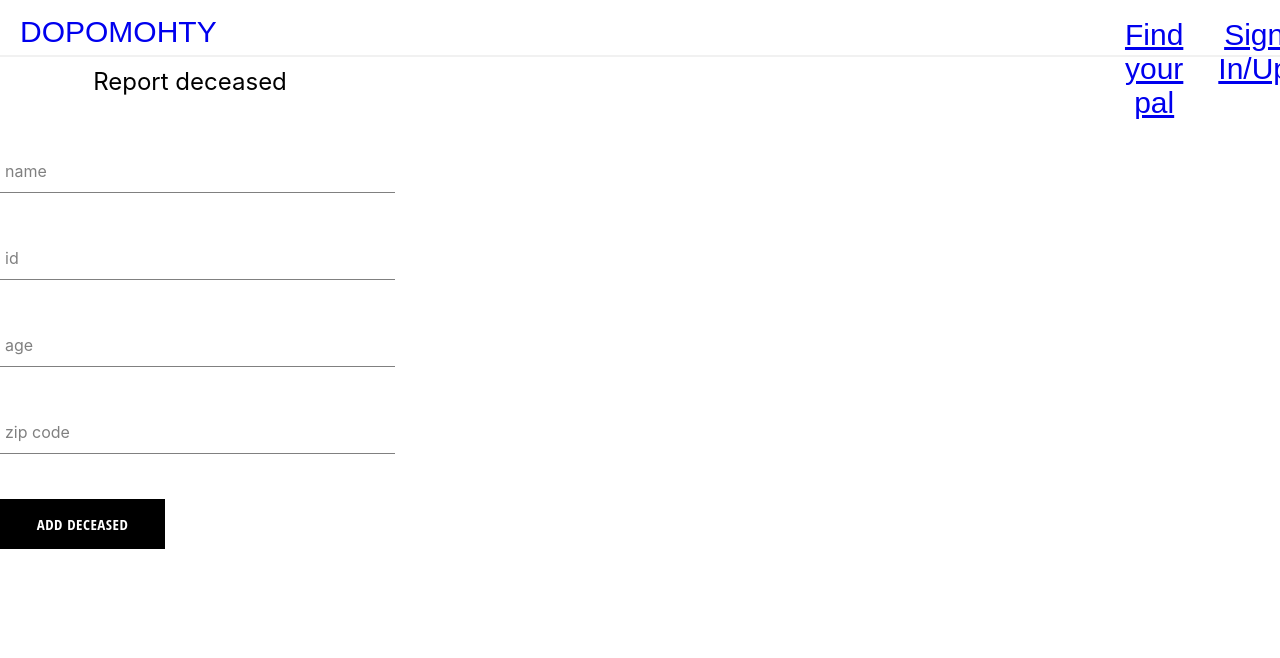
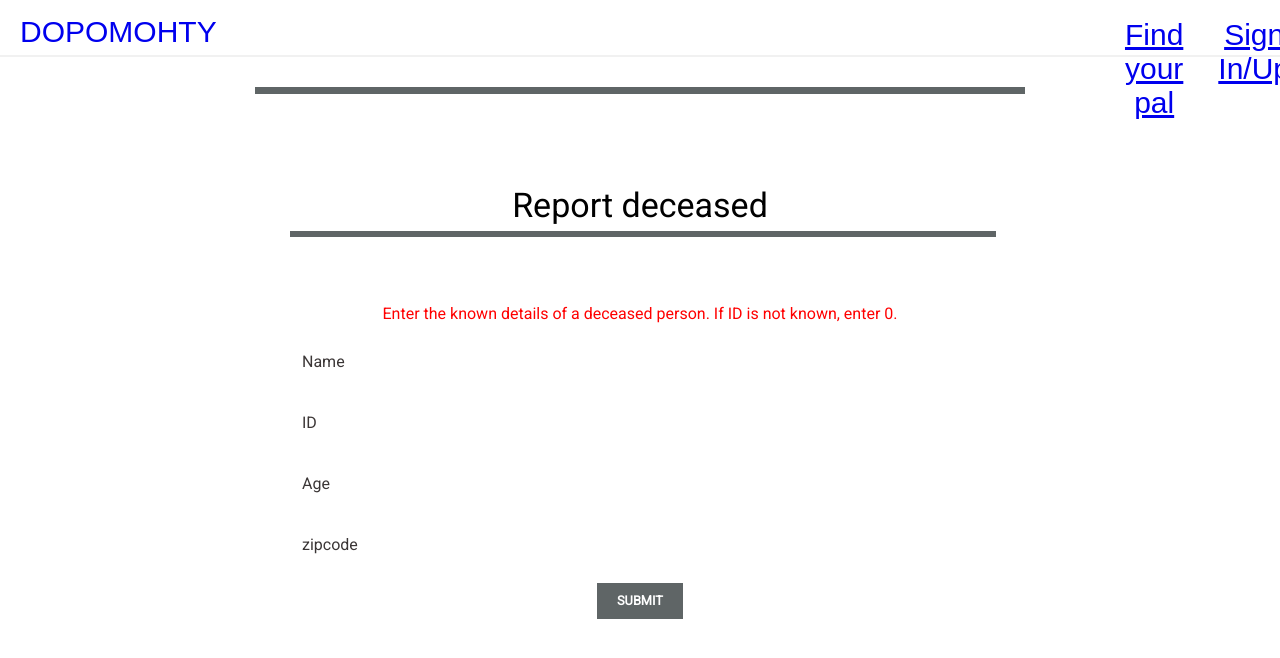
Before and after one commit to Achudan/dopomhty, a React (Create React App) app: page /decesedregistry in a window 1280 px wide. Shown: the top 658 px of the page. Built offline with nearby package versions, Linux system fonts and the light colour scheme; no server answers; what google-maps-react would draw is missing.

Commit message:
form uniqueness

```diff
--- a/src/pages/DeceasedRegistry/deceasedRegistry.component.jsx
+++ b/src/pages/DeceasedRegistry/deceasedRegistry.component.jsx
@@ -1,7 +1,8 @@
 import React from "react";
-import FormInput from "../../components/Form-Input/form-input.component";
+// import FormInput from "../../components/Form-Input/form-input.component";
 import './deceasedRegistry.style.scss'
-import CustomButton from "../../components/Custom-Button/custom-button.component";
+import '../SafeCheck/safecheck.style.scss'
+// import CustomButton from "../../components/Custom-Button/custom-button.component";
 import { useState } from "react/cjs/react.development";
 import {createDeceasedPeopleDocument} from "../../firebase/firebase.utils"
 import uuid4  from 'uuidv4';
@@ -40,9 +41,9 @@ const DeceasedRegistry = () => {
         }
     }
     return (
-        <div className="sign-up">
-            <h2 className="title">Report deceased</h2>
-            <form onSubmit={handleSubmit}>
+        <div className="qfc-container">
+            <h4>Report deceased</h4>
+            {/* <form onSubmit={handleSubmit}>
                 <FormInput name="name" type="text" value={state.name} handleChange={(e) => handleChange(e)} label="Name" required />
                 <FormInput name="id" type="text" value={state.id} handleChange={(e) => handleChange(e)} label="ID" required />
                 <FormInput name="age" type="number" value={state.age} handleChange={(e) => handleChange(e)} label="Age" required />
@@ -50,11 +51,35 @@ const DeceasedRegistry = () => {
                 <div className="buttons">
                     <CustomButton type="submit">Add deceased</CustomButton>
                 </div>
-                {/* <button type="submit">Sign Up</button> */}
                 {
                     completed?<p>Rest in peace</p>:<div></div>
                 }
-            </form>
+            </form> */}
+            <form onSubmit={handleSubmit}>
+            <div>
+                <p style={{'color':'red'}}>Enter the known details of a deceased person. If ID is not known, enter 0.</p>
+                <div>
+                    <input placeholder="Name" name="name" type="text" value={state.name} onChange={(e) => handleChange(e)} label="Name" required />
+                </div>
+                <div>
+                    <input placeholder="ID" name="id" type="text" value={state.id} onChange={(e) => handleChange(e)} label="ID" required/>
+                </div>
+                <div>
+                    <input placeholder="Age" name="age" type="number" value={state.age} onChange={(e) => handleChange(e)} label="Age" required />
+                </div>
+                <div>
+                    <input placeholder="zipcode" name="zipcode" type="zipcode" value={state.zipcode} onChange={(e) => handleChange(e)} label="Zip Code" required />
+                </div>
+
+
+                <div>
+                    <button type="submit">Submit</button>
+                </div>
+                {
+                    completed?<p>Information is stored. Rest in peace</p>:<div></div>
+                }
+            </div>
+        </form>
         </div>
     )
 }
--- a/src/pages/SafeCheck/safecheck.page.jsx
+++ b/src/pages/SafeCheck/safecheck.page.jsx
@@ -30,7 +30,8 @@ class SafeCheck extends Component {
         this.setState({e_mail: event.target.value});
     }
 
-    handleSubmit() {
+    handleSubmit(e) {
+        e.preventDefault();
         // Simple POST request with a JSON body using fetch
         const requestOptions = {
             method: 'POST',
```
